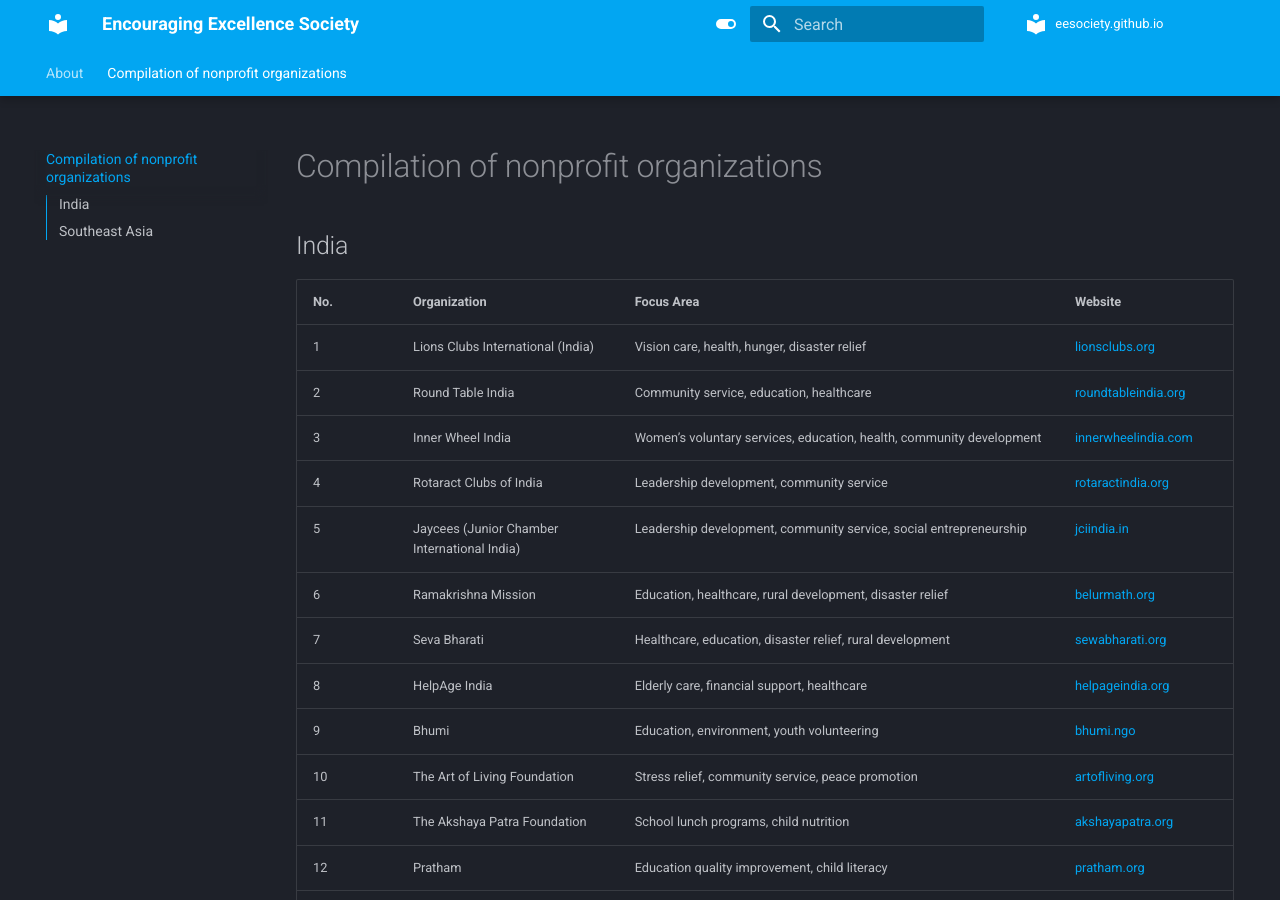
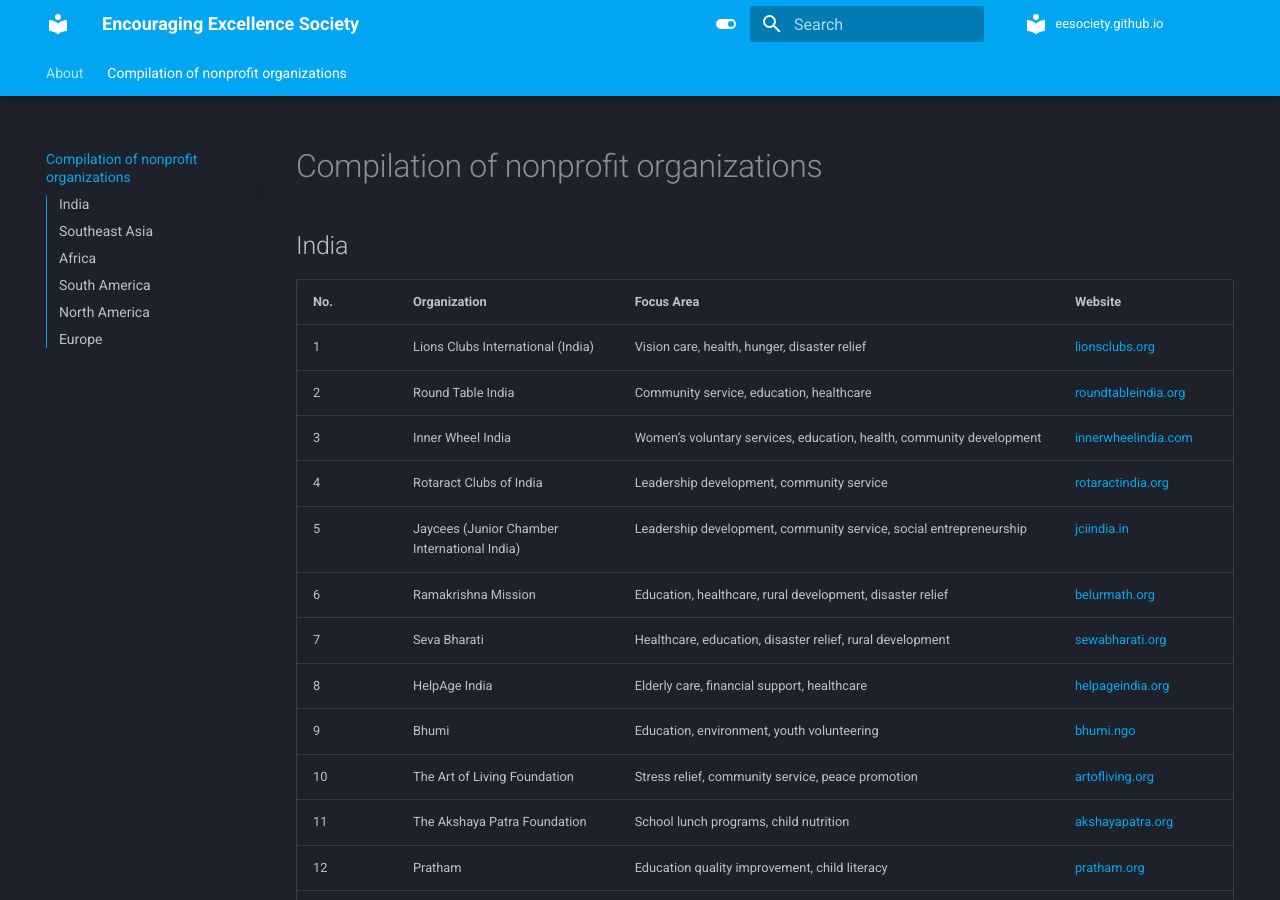
Before and after one commit to eesociety/eesociety.github.io, an MkDocs documentation site: the page built from docs/compilation.md, in a window 1280 px wide and 900 px high. Built offline with MkDocs 1.6.1 and Material for MkDocs 9.7.7, drawn with Linux system fonts in a browser that asks for light colours; comment, search, counter and statistics services are not loaded.

Commit message:
Update compilation.md

```diff
--- a/docs/compilation.md
+++ b/docs/compilation.md
@@ -93,7 +93,7 @@
 | 40      | Blue Dragon Children's Foundation (Vietnam) | Child protection, education, anti-human trafficking, family support                                       | [bdcf.org](https://www.bdcf.org) |
 
 
-# Africa
+## Africa
 
 | **No.** | **Organization**                             | **Focus Area**                                                                                           | **Website**                                      |
 |---------|----------------------------------------------|----------------------------------------------------------------------------------------------------------|--------------------------------------------------|
@@ -141,7 +141,7 @@
 
 
 
-# South America
+## South America
 
 | **No.** | **Organization**                             | **Focus Area**                                                                                           | **Website**                                      |
 |---------|----------------------------------------------|----------------------------------------------------------------------------------------------------------|--------------------------------------------------|
```
